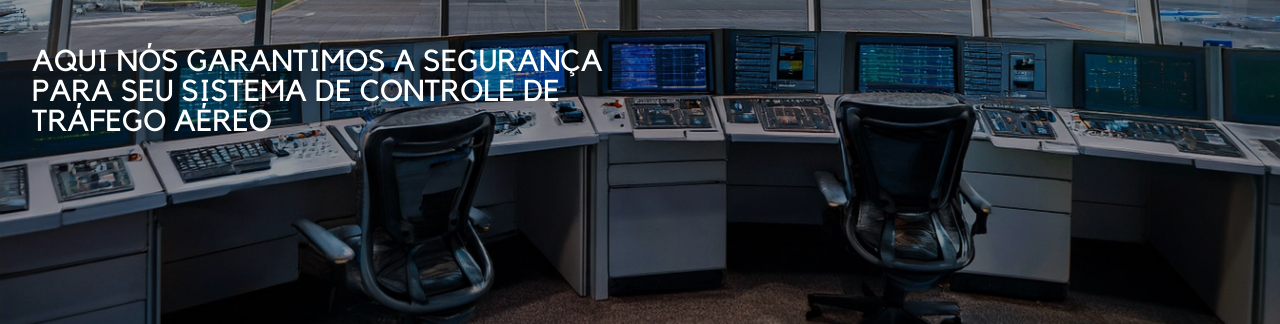
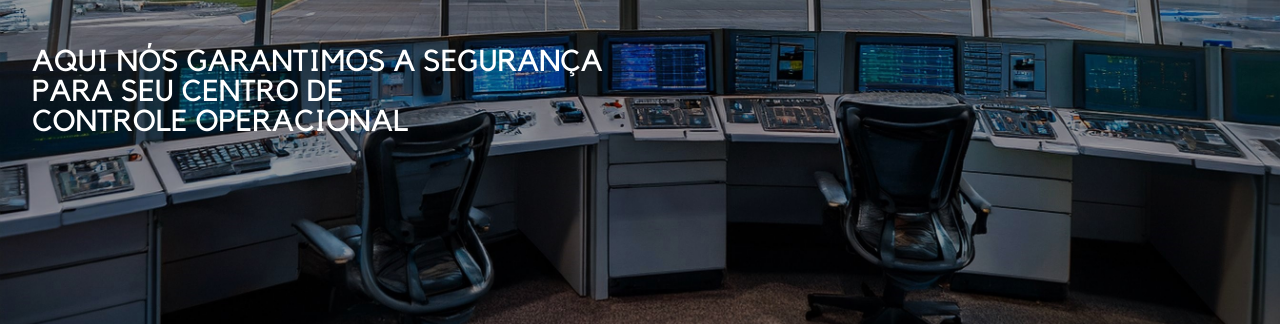
Before and after one commit to miguelluvizon/AeroControl, a plain HTML site: page Prototipo_site/index.html in a window 1280 px wide. Shown: the part 473-797 px from the top of the page. Drawn offline with nearby package versions, Linux system fonts and the light colour scheme.

Commit message:
alterações nos textos da index

```diff
--- a/Prototipo_site/index.html
+++ b/Prototipo_site/index.html
@@ -40,9 +40,8 @@
                 <div class="sobreNos img1">
                     <div class="container">
                         <h2 class="subtitle">MONITORAMENTO SEGURO <br> E SUPERVISIONADO</h2>
-                        <div class="subsection">AQUI NÓS GARANTIMOS A SEGURANÇA<br>PARA SEU SISTEMA DE CONTROLE DE <br>
-                            TRÁFEGO
-                            AÉREO
+                        <div class="subsection">AQUI NÓS GARANTIMOS A SEGURANÇA<br>PARA SEU CENTRO DE<br>
+                            CONTROLE OPERACIONAL
                         </div>
                     </div>
                 </div>
@@ -52,9 +51,8 @@
                 <div class="sobreNos img2">
                     <div class="container">
                         <h2 class="subtitle">MONITORAMENTO SEGURO <br> E SUPERVISIONADO</h2>
-                        <div class="subsection">AQUI NÓS GARANTIMOS A SEGURANÇA<br>PARA SEU SISTEMA DE CONTROLE DE <br>
-                            TRÁFEGO
-                            AÉREO
+                        <div class="subsection">AQUI NÓS GARANTIMOS A SEGURANÇA<br>PARA SEU CENTRO DE<br>
+                            CONTROLE OPERACIONAL
                         </div>
                     </div>
                 </div>
@@ -64,9 +62,8 @@
                 <div class="sobreNos img3">
                     <div class="container">
                         <h2 class="subtitle">MONITORAMENTO SEGURO <br> E SUPERVISIONADO </h2>
-                        <div class="subsection">AQUI NÓS GARANTIMOS A SEGURANÇA<br>PARA SEU SISTEMA DE CONTROLE DE <br>
-                            TRÁFEGO
-                            AÉREO
+                        <div class="subsection">AQUI NÓS GARANTIMOS A SEGURANÇA<br>PARA SEU CENTRO DE<br>
+                            CONTROLE OPERACIONAL
                         </div>
                     </div>
                 </div>
@@ -159,8 +156,7 @@
                 </div>
                 <div class="corpoSolucao">
                     <div class="texto1">
-                        <p>O sistema AeroControl disponiliza o monitoramento em tempo real do sistema operacional de
-                            CTA.</p>
+                        <p>O sistema AeroControl disponiliza o monitoramento em tempo real do sistema operacional das máquinas do CCO.</p>
                     </div>
                     <div class="texto2">
                         <p>Está interessado?</p>
```
